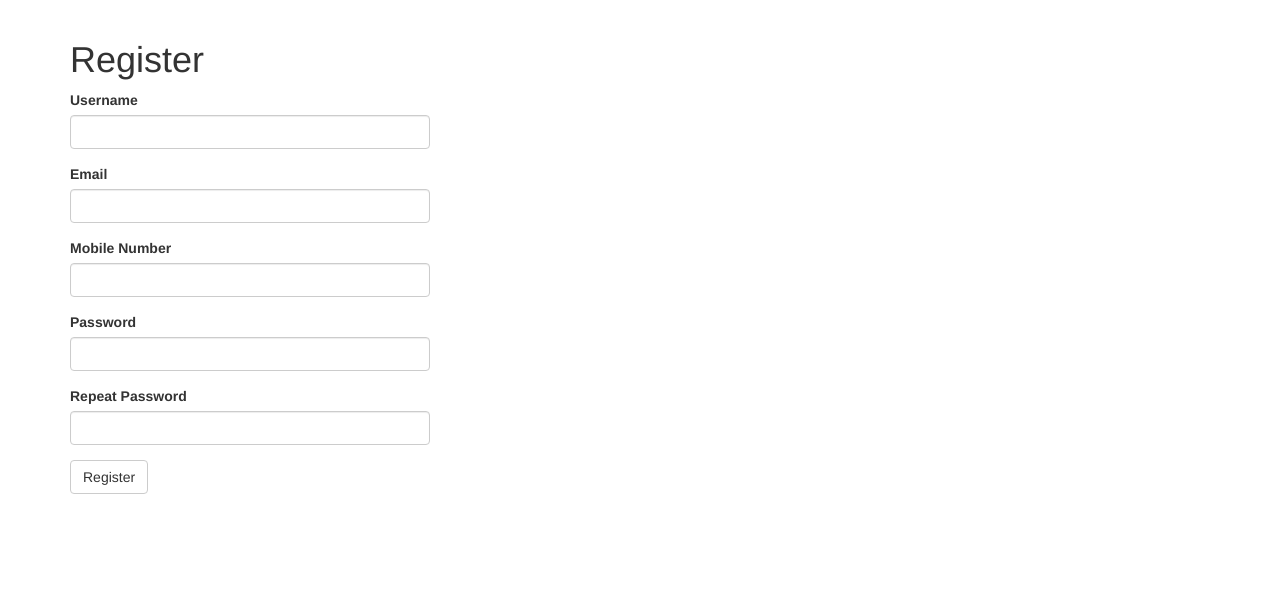
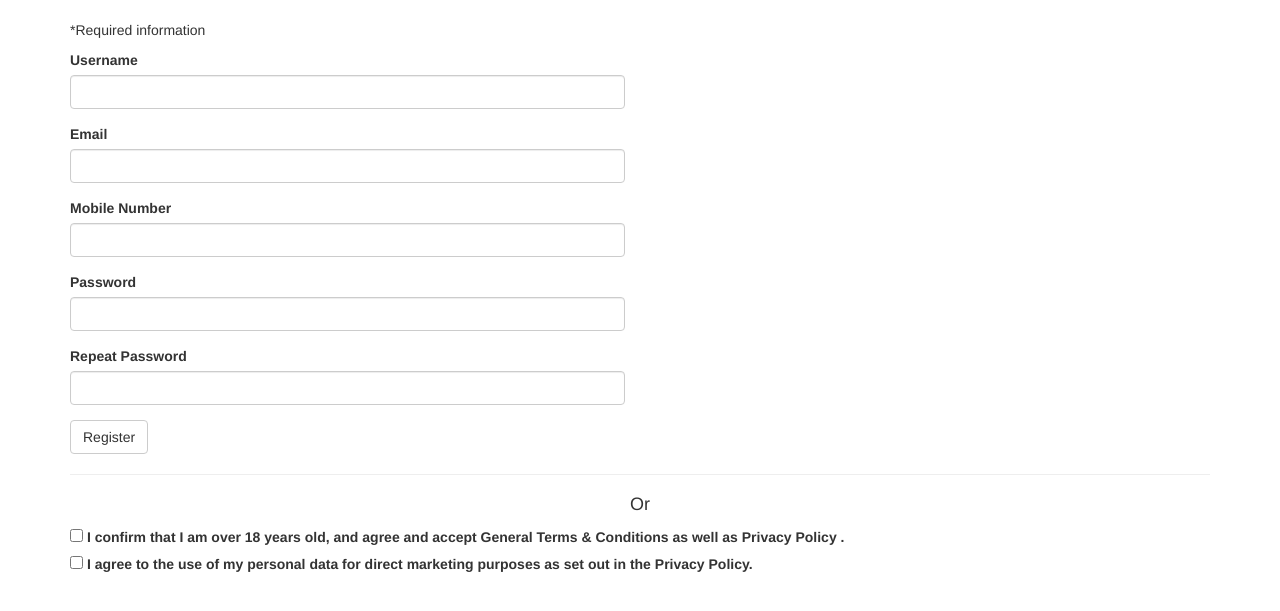
Before and after one commit to michael20779/hktvmall, a Flask app: page /auth/register in a window 1280 px wide. Shown: the part 52-663 px from the top of the page. Run offline with Flask 2, Linux system fonts and the light colour scheme; some libraries are stand-ins or nearby versions.

Commit message:
updated register.html

```diff
--- a/app/templates/auth/register.html
+++ b/app/templates/auth/register.html
@@ -2,10 +2,17 @@
 {% import 'bootstrap/wtf.html' as wtf %}
 
 {% block current_app_content %}
-    <h1>{{ _('Register') }}</h1>
+    <p>{{ _('*Required information') }}</p>
     <div class="row">
-        <div class="col-md-4">
+        <div class="col-md-6">
             {{ wtf.quick_form(form) }}
         </div>
     </div>
+    <hr>
+    <h4 align="center">Or</h4>
+    <form action="/action_page.php">
+  <input type="checkbox" id="vehicle1" name="vehicle1" value="Bike">
+  <label for="vehicle1">I confirm that I am over 18 years old, and agree and accept  General Terms & Conditions  as well as  Privacy Policy  .  </label><br>
+  <input type="checkbox" id="vehicle2" name="vehicle2" value="Car">
+  <label for="vehicle2">I agree to the use of my personal data for direct marketing purposes as set out in the Privacy Policy.</label><br>
 {% endblock %}
```
